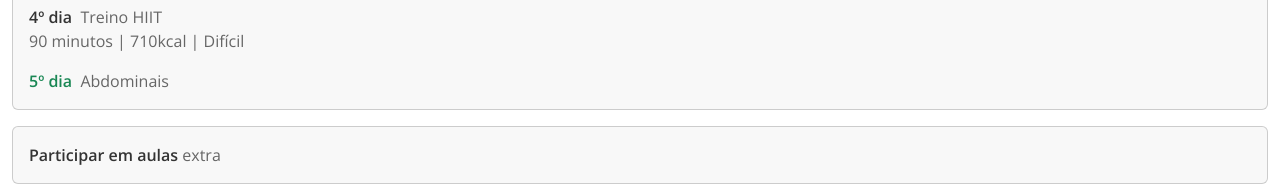
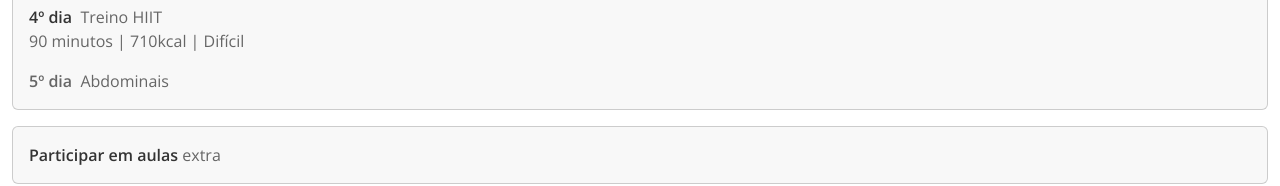
Before and after one commit to RGarrido03/mas, a React (Create React App) app: page /mas/client/exercise in a window 1280 px wide. Shown: the part 342-528 px from the top of the page. Built offline with nearby package versions, Linux system fonts and the light colour scheme; some icons are missing.

Commit message:
Client, Exercise: Fix key assignment & text color bugs

```diff
--- a/src/client/clientExercise.jsx
+++ b/src/client/clientExercise.jsx
@@ -48,16 +48,16 @@ function ClientExercise() {
                     <Card.Body>
                         <Card.Title className='bold'>Plano semanal</Card.Title>
                         <Card.Text as="div">
-                            {Data["done"].map((value, index) => {return <p className='mt-3 mb-0'><span className="fw-semibold text-success">{index+1}º dia</span>&nbsp; {value.focus}</p>})}
+                            {Data["done"].map((value, index) => {return <p key={index} className='mt-3 mb-0'><span className="fw-semibold text-success">{index+1}º dia</span>&nbsp; {value.focus}</p>})}
                             <Row>
                                 <Col>
-                                    <p className='mt-3 mb-0'><span className="fw-semibold dark-gray">{Data["done"].length + 1}º dia</span>&nbsp; {Data["actual"].focus}<br />{Data["actual"].duration} minutos | {Data["actual"].calories}kcal | {Data["actual"].difficulty}</p>
+                                    <p key={1 + Data["done"].length} className='mt-3 mb-0'><span className="fw-semibold dark-gray">{Data["done"].length + 1}º dia</span>&nbsp; {Data["actual"].focus}<br />{Data["actual"].duration} minutos | {Data["actual"].calories}kcal | {Data["actual"].difficulty}</p>
                                 </Col>
                                 <Col xs="auto">
                                     <Link to="/client/exercise/videocall"><i className={((Data["actual"].isOnline) ? 'fa-play' : 'fa-building') + ' fa-solid dark-gray mt-3 mb-0'}></i></Link>
                                 </Col>
                             </Row>
-                            {Data["next"].map((value, index) => {return <p className='mt-3 mb-0'><span className="fw-semibold text-success">{index + 2 + Data["done"].length}º dia</span>&nbsp; {value.focus}</p>})}
+                            {Data["next"].map((value, index) => {return <p key={index + 2 + Data["done"].length} className='mt-3 mb-0'><span className="fw-semibold">{index + 2 + Data["done"].length}º dia</span>&nbsp; {value.focus}</p>})}
                         </Card.Text>
                     </Card.Body>
                 </Card>
```
